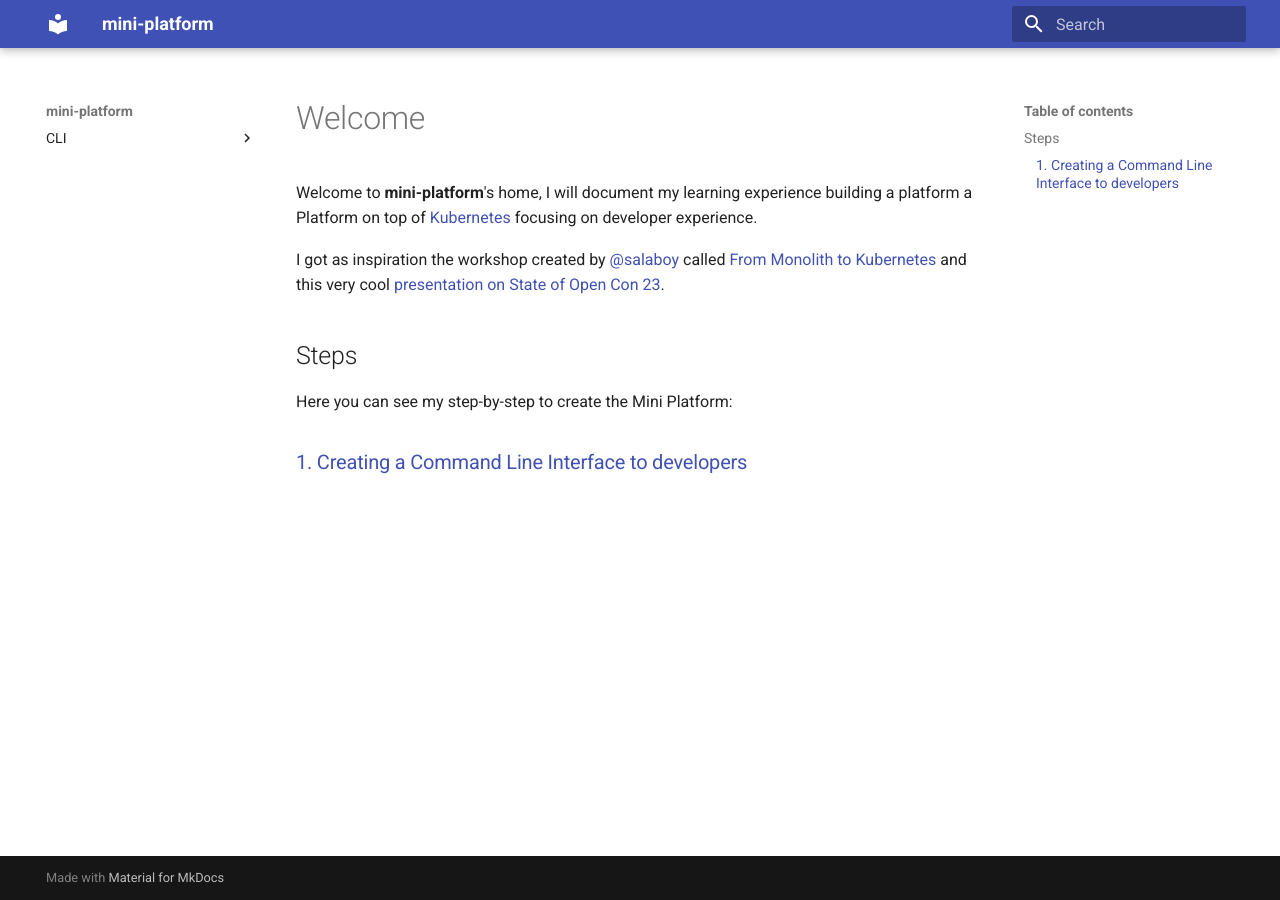
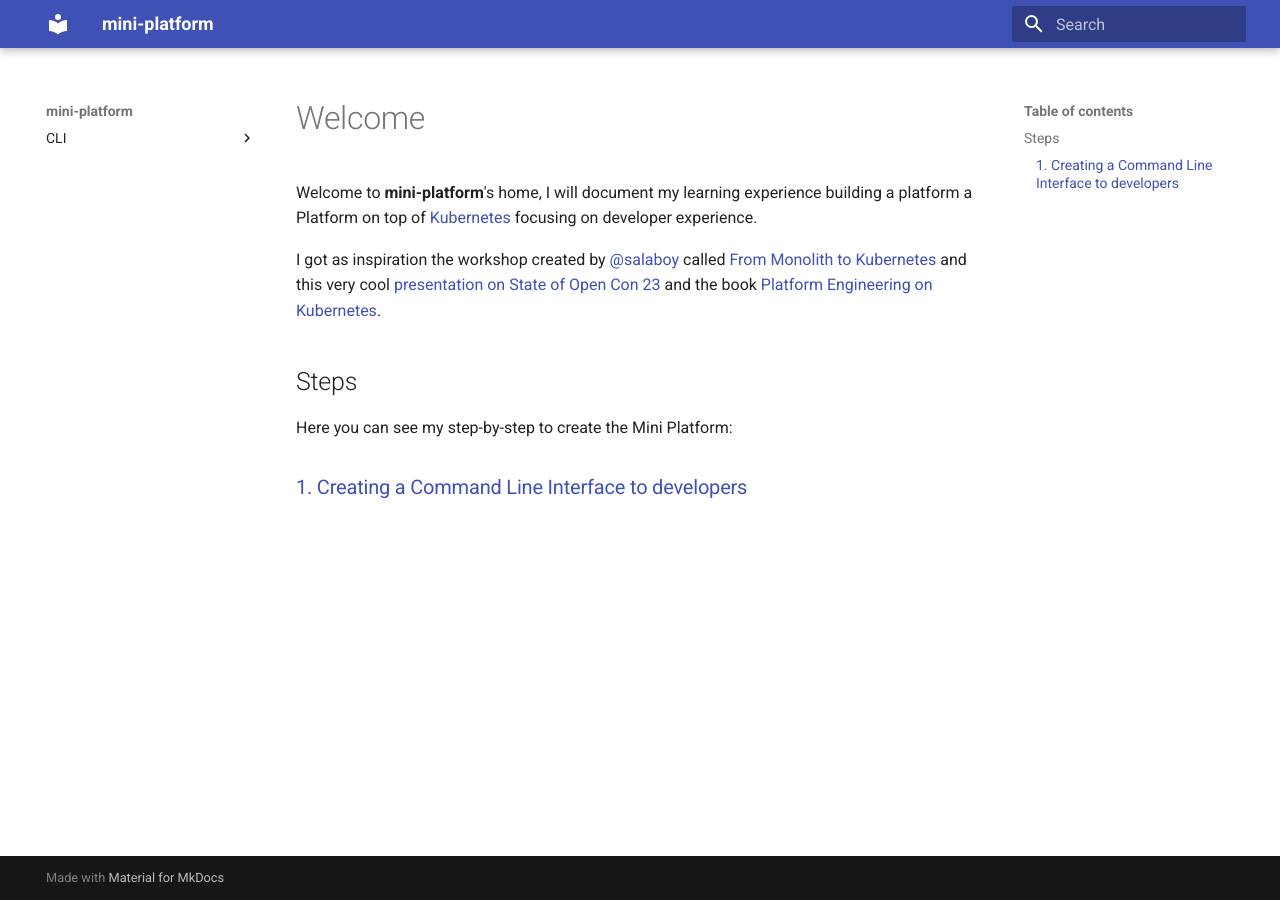
Before and after one commit to mcruzdev/mini-platform, an MkDocs documentation site: the page built from docs/index.md, in a window 1280 px wide. Built offline with MkDocs 1.6.1 and Material for MkDocs 9.7.7, drawn with Linux system fonts in a browser that asks for light colours.

Commit message:
docs: add reference to book

```diff
--- a/docs/index.md
+++ b/docs/index.md
@@ -2,7 +2,7 @@
 
 Welcome to **mini-platform**'s home, I will document my learning experience building a platform a Platform on top of [Kubernetes](https://kubernetes.io/pt-br/) focusing on developer experience.
 
-I got as inspiration the workshop created by [@salaboy](https://twitter.com/salaboy) called [From Monolith to Kubernetes](https://github.com/salaboy/from-monolith-to-k8s) and this very cool [presentation on State of Open Con 23](https://www.youtube.com/watch?v=M3gyd4CEs5I).
+I got as inspiration the workshop created by [@salaboy](https://twitter.com/salaboy) called [From Monolith to Kubernetes](https://github.com/salaboy/from-monolith-to-k8s) and this very cool [presentation on State of Open Con 23](https://www.youtube.com/watch?v=M3gyd4CEs5I) and the book [Platform Engineering on Kubernetes](https://www.manning.com/books/platform-engineering-on-kubernetes).
 
 ## Steps
 
```
